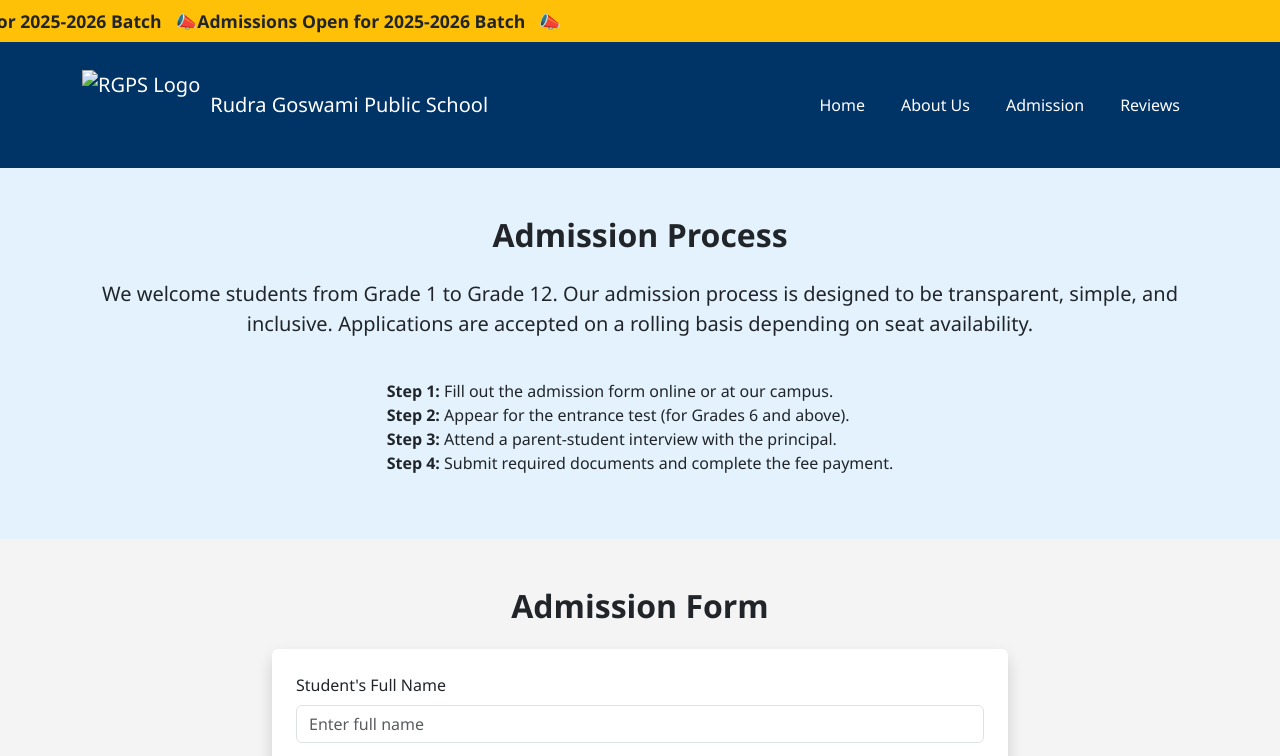
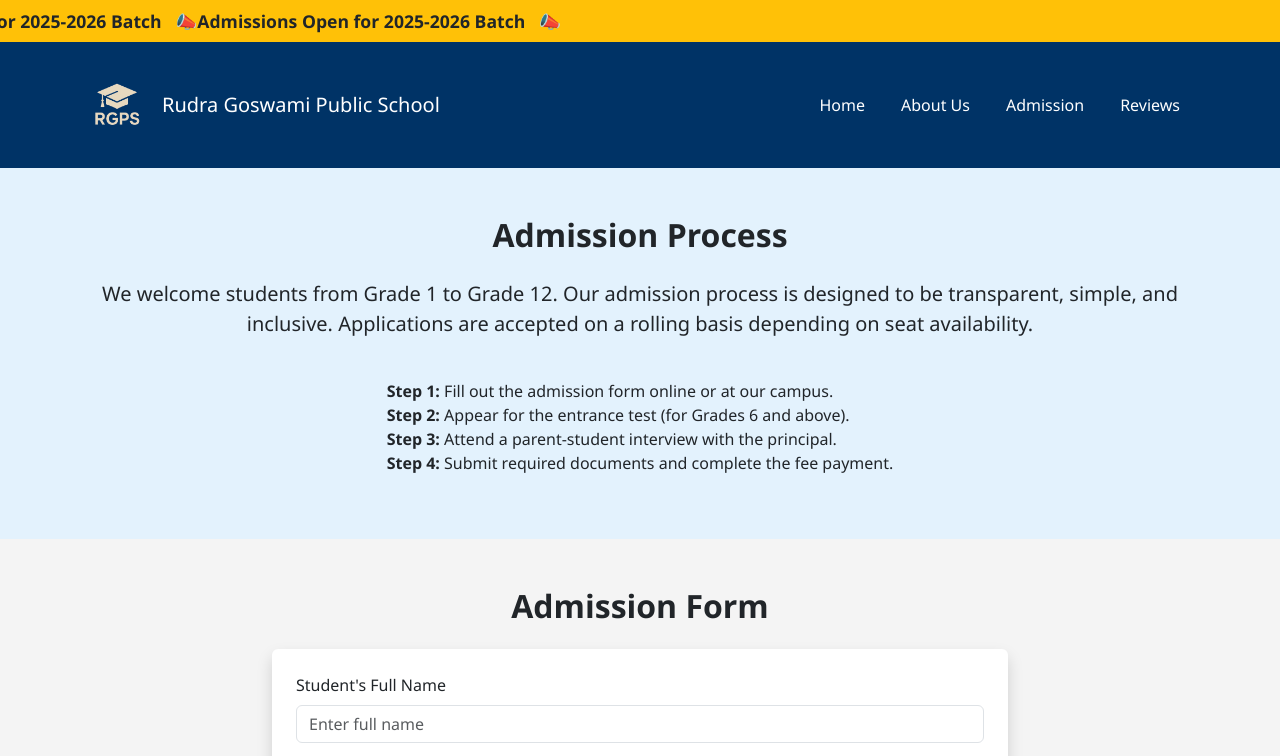
Before and after one commit to rudra150/rgps-website, a plain HTML site: page admission.html in a window 1280 px wide. Shown: the top 756 px of the page. Drawn offline with nearby package versions, Linux system fonts and the light colour scheme.

Commit message:
Update admission.html

```diff
--- a/admission.html
+++ b/admission.html
@@ -139,7 +139,7 @@
         <div class="container">
             <nav class="navbar navbar-expand-lg navbar-dark">
                 <a class="navbar-brand d-flex align-items-center" href="#">
-                    <img src="schoollogodark-removebg-preview.png" alt="RGPS Logo">
+                    <img src="Images/schoollogodark-removebg-preview.png" alt="RGPS Logo">
                     Rudra Goswami Public School
                 </a>
                 <button class="navbar-toggler" type="button" data-bs-toggle="collapse" data-bs-target="#navbarNav">
```
